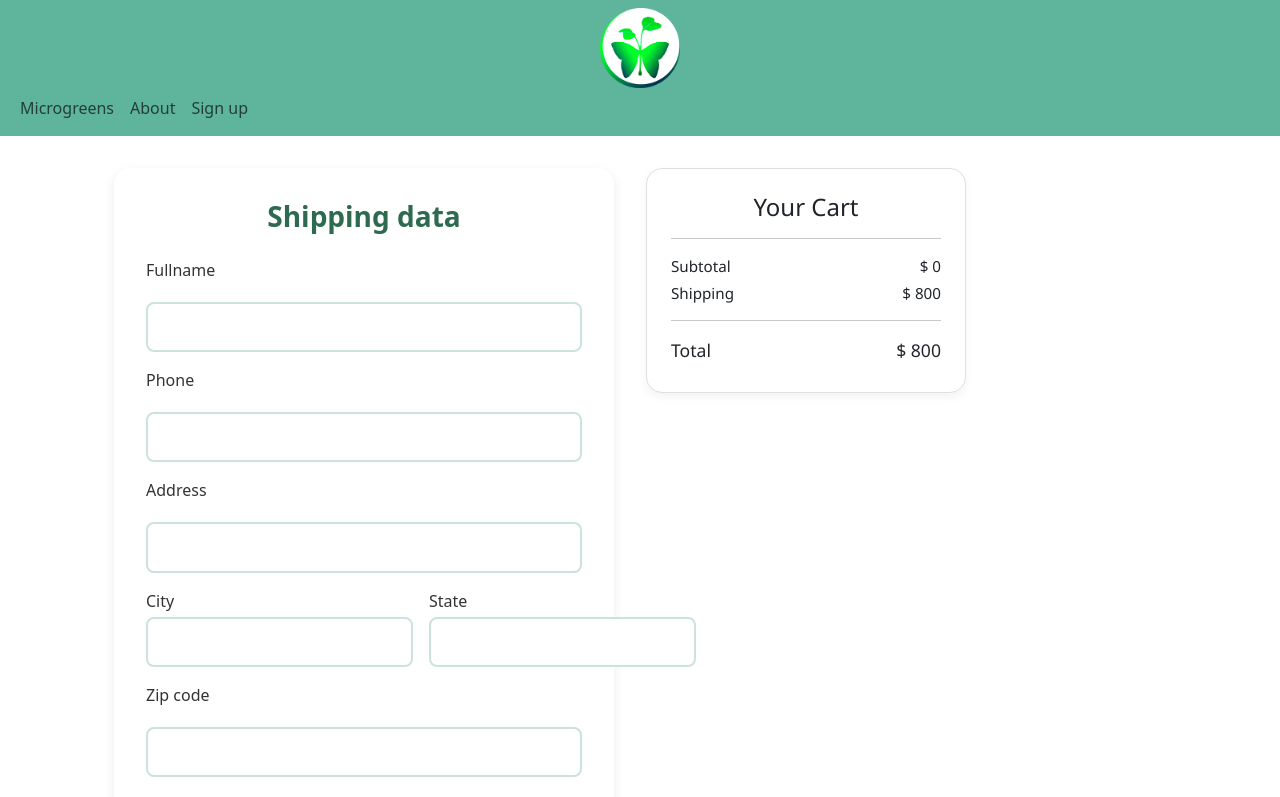
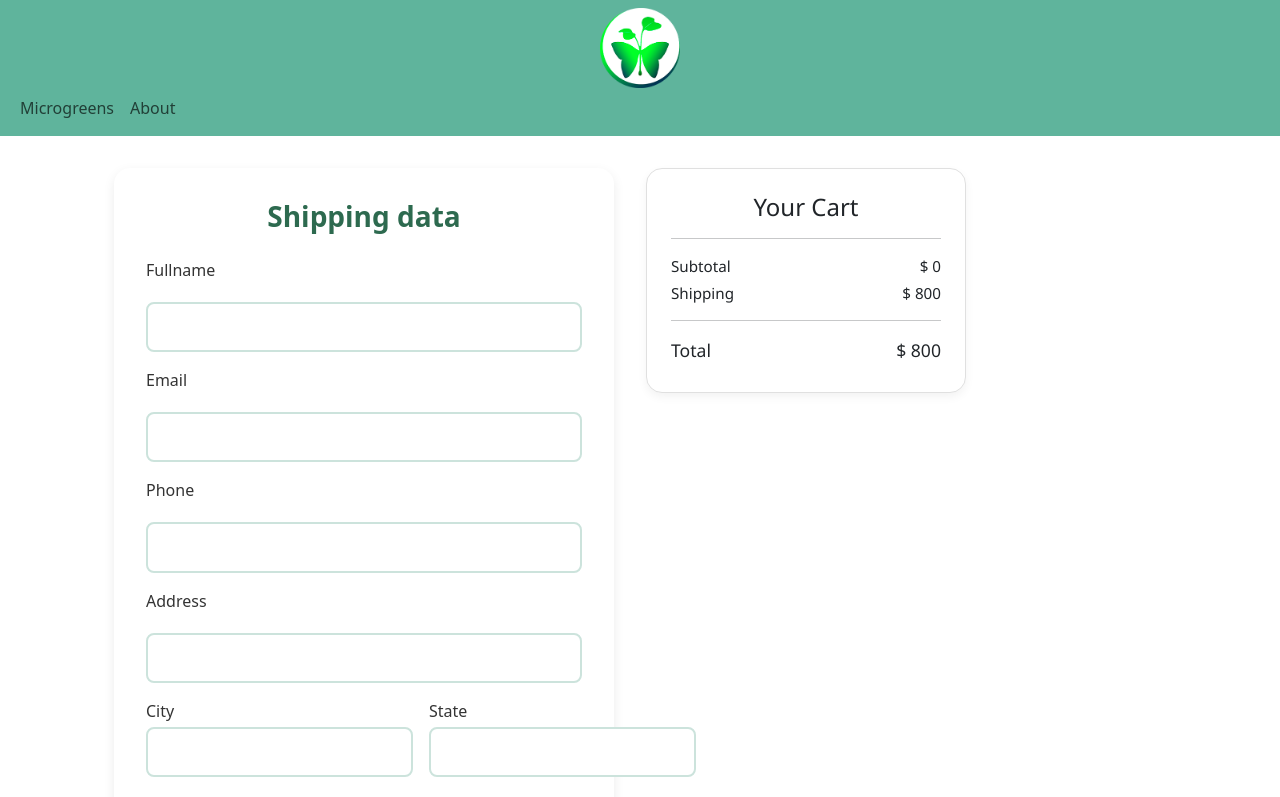
Before and after one commit to aguslorenzo/Angular, an Angular app in the folder lify-web/: page /checkout in a window 1280 px wide. Shown: the top 797 px of the page. Built offline with nearby package versions, Linux system fonts and the light colour scheme.

Commit message:
comentado rutas del sign-up pre-eliminarlo

```diff
--- a/lify-web/src/app/app.routes.ts
+++ b/lify-web/src/app/app.routes.ts
@@ -12,11 +12,11 @@ export const routes: Routes = [
     {
         path: 'about',
         component: MicrogreenAboutComponent
-    },
+    },/*
     {
         path: 'sign-up',
         component: SignUpComponent
-    },
+    },*/
     {
         path: 'checkout',
         component: CheckoutFormComponent
--- a/lify-web/src/app/checkout-form/checkout-form.component.html
+++ b/lify-web/src/app/checkout-form/checkout-form.component.html
@@ -1,9 +1,12 @@
 <div class="shop-container">
     <div class="checkout-form">
         <h2>Shipping data</h2>
-        <form [formGroup]="checkoutForm">
+        <form [formGroup]="checkoutForm" (submit)="onSubmit()">
             <label for="fullName">Fullname</label>
             <input id="fullName" formControlName="fullName">
+
+            <label for="email">Email</label>
+            <input id="email" formControlName="email">
 
             <label for="telephone">Phone</label>
             <input id="telephone" formControlName="telephone">
@@ -29,5 +32,5 @@
             <button type="submit">Click to confirm purchase</button>
         </form>
     </div>
-    <div class="cart"><app-microgreen-cart [hideCheckoutButton]="true"></app-microgreen-cart></div>
+    <div class="cart"><app-microgreen-cart [hideCheckoutButton]="true" [hideRemoveFromCartButton]="true"></app-microgreen-cart></div>
 </div>
--- a/lify-web/src/app/checkout-form/checkout-form.component.ts
+++ b/lify-web/src/app/checkout-form/checkout-form.component.ts
@@ -1,6 +1,8 @@
 import { Component } from '@angular/core';
 import { MicrogreenCartComponent } from "../microgreen-cart/microgreen-cart.component";
 import { FormControl, FormGroup, ReactiveFormsModule, Validators } from '@angular/forms';
+import { UsersDataService } from '../users-data.service';
+import { Router } from '@angular/router';
 
 @Component({
   selector: 'app-checkout-form',
@@ -9,14 +11,35 @@ import { FormControl, FormGroup, ReactiveFormsModule, Validators } from '@angula
   styleUrl: './checkout-form.component.scss'
 })
 export class CheckoutFormComponent {
+  constructor(
+    private usersDataService: UsersDataService,
+    private router : Router
+  ) {}
+
   checkoutForm = new FormGroup({
-    fullName: new FormControl('', [Validators.required]),
-    telephone: new FormControl('', [Validators.required]),
+    fullName: new FormControl('', [Validators.required, Validators.minLength(3), Validators.pattern(/^[A-Za-z\s]+$/)]),
+    email: new FormControl('', [Validators.required, Validators.email]),
+    telephone: new FormControl('', [Validators.required, Validators.pattern(/^\d{10,15}$/)]),
     address: new FormGroup ({
-      street: new FormControl('', [Validators.required]),
+      street: new FormControl('', [Validators.required, Validators.minLength(4)]),
       city: new FormControl('', [Validators.required]),
       state: new FormControl('', [Validators.required]),
       zip: new FormControl('', [Validators.required]),
     })
   });
+
+  onSubmit(){
+    /*
+    chequeo que el email q me dieron exista en el endpoint de email
+    const email = this.checkoutForm.get('email')?.value ?? '';
+
+    this.usersDataService.emailExists(email).subscribe(exists => {
+      if(exists){
+        this.router.navigate(['/microgreens'], { queryParams: { success: 'true' } });//terminar esto
+      } else {
+        console.log("el email no existe en los daots)")
+      }
+    })
+    */
+  }
 }
--- a/lify-web/src/app/microgreen-cart.service.ts
+++ b/lify-web/src/app/microgreen-cart.service.ts
@@ -17,11 +17,11 @@ export class MicrogreenCartService {
   addToCart(microgreen: Microgreen){
     let item: Microgreen | undefined= this._cartList.find(v1 => v1.name == microgreen.name);
     if(!item){
-      this._cartList.push({... microgreen}); //clona el objeto
+      this._cartList.push({... microgreen});
     }else {
       item.quantity += microgreen.quantity;
     }
-    console.log(this._cartList);
+    console.log(this._cartList); //todo quitar este console.log
     this.cartList.next(this._cartList);
   };
   removeFromCart(microgreen: Microgreen): void {
--- a/lify-web/src/app/microgreen-cart/microgreen-cart.component.html
+++ b/lify-web/src/app/microgreen-cart/microgreen-cart.component.html
@@ -10,7 +10,7 @@
         </div>
         <div class="cart-quantity">
             x{{ microgreen.quantity }}
-            <button class="btn btn-link text-danger btn-sm ms-2" (click)="removeItem(microgreen)">
+            <button class="btn btn-link text-danger btn-sm ms-2" (click)="removeItem(microgreen)" *ngIf="!hideRemoveFromCartButton">
                 <i class="bi bi-x-lg"></i>
             </button>
         </div>
--- a/lify-web/src/app/microgreen-cart/microgreen-cart.component.ts
+++ b/lify-web/src/app/microgreen-cart/microgreen-cart.component.ts
@@ -20,6 +20,7 @@ export class MicrogreenCartComponent {
   }
 
   @Input() hideCheckoutButton: boolean = false;
+  @Input() hideRemoveFromCartButton: boolean = false;
 
   shippingCost = 800; //todo ver esto
 
--- a/lify-web/src/app/microgreen-data.service.ts
+++ b/lify-web/src/app/microgreen-data.service.ts
@@ -1,5 +1,5 @@
 import { HttpClient } from '@angular/common/http';
-import { inject, Injectable } from '@angular/core';
+import { Injectable } from '@angular/core';
 import { Observable } from 'rxjs';
 import { Microgreen } from './microgreen-list/Microgreen';
 
--- a/lify-web/src/app/microgreen-shop/microgreen-shop.component.html
+++ b/lify-web/src/app/microgreen-shop/microgreen-shop.component.html
@@ -1,3 +1,8 @@
+<div *ngIf="showSuccessMessage" class="success-message">
+  <h2>¡Gracias por tu compra!</h2>
+  <p>Tu pedido ha sido recibido y estamos preparándolo con amor 🌱</p>
+</div>
+<!--todo mejorar este mensaje-->
 <div class="shop-container">
     <div class="product-list"><app-microgreen-list></app-microgreen-list></div>
     <div class="cart"><app-microgreen-cart></app-microgreen-cart></div>
--- a/lify-web/src/app/microgreen-shop/microgreen-shop.component.scss
+++ b/lify-web/src/app/microgreen-shop/microgreen-shop.component.scss
@@ -10,3 +10,13 @@
     flex: 1;
   }
 }
+
+.success-message {
+  background-color: #dff0d8;
+  color: #3c763d;
+  padding: 1rem;
+  border-radius: 8px;
+  margin-bottom: 1rem;
+  text-align: center;
+  box-shadow: 0 0 10px rgba(0,0,0,0.1);
+}
--- a/lify-web/src/app/microgreen-shop/microgreen-shop.component.ts
+++ b/lify-web/src/app/microgreen-shop/microgreen-shop.component.ts
@@ -1,13 +1,27 @@
 import { Component } from '@angular/core';
 import { MicrogreenListComponent } from '../microgreen-list/microgreen-list.component';
 import { MicrogreenCartComponent } from '../microgreen-cart/microgreen-cart.component';
+import { ActivatedRoute } from '@angular/router';
+import { NgIf } from '@angular/common';
 
 @Component({
   selector: 'app-microgreen-shop',
-  imports: [MicrogreenListComponent, MicrogreenCartComponent],
+  imports: [MicrogreenListComponent, MicrogreenCartComponent, NgIf],
   templateUrl: './microgreen-shop.component.html',
   styleUrl: './microgreen-shop.component.scss'
 })
 export class MicrogreenShopComponent {
+  showSuccessMessage = false;
 
+  constructor(
+    private route: ActivatedRoute
+  ){}
+
+  ngOnInit(){
+    this.route.queryParams.subscribe(params => {
+      if(params['success'] === 'true'){
+        this.showSuccessMessage = true;
+      }
+    })
+  }
 }
--- a/lify-web/src/app/navbar/navbar.component.html
+++ b/lify-web/src/app/navbar/navbar.component.html
@@ -9,9 +9,9 @@
           <li class="nav-item">
             <a class="nav-link" routerLink="/about">About</a>
           </li>
-          <li class="nav-item">
+          <!--<li class="nav-item">
             <a class="nav-link" routerLink="/sign-up">Sign up</a>
-          </li>
+          </li>-->
         </ul>
     </div>
   </div>
--- a/lify-web/src/app/users-data.service.ts
+++ b/lify-web/src/app/users-data.service.ts
@@ -1,6 +1,6 @@
 import { HttpClient } from '@angular/common/http';
 import { Injectable } from '@angular/core';
-import { Observable } from 'rxjs';
+import { map, Observable } from 'rxjs';
 
 const URL = 'https://686575db5b5d8d03398138b5.mockapi.io/lify/users';
 
@@ -21,4 +21,10 @@ export class UsersDataService {
   public addUser(user: User): Observable<User> {
     return this.http.post<User>(URL, user);
   }
+
+  emailExists(email: string): Observable<boolean> {
+    return this.http.get<User[]>(URL).pipe(
+      map(users => users.some(user => user.email.toLowerCase() === email.toLowerCase()))
+    )
+  }
 }
```
